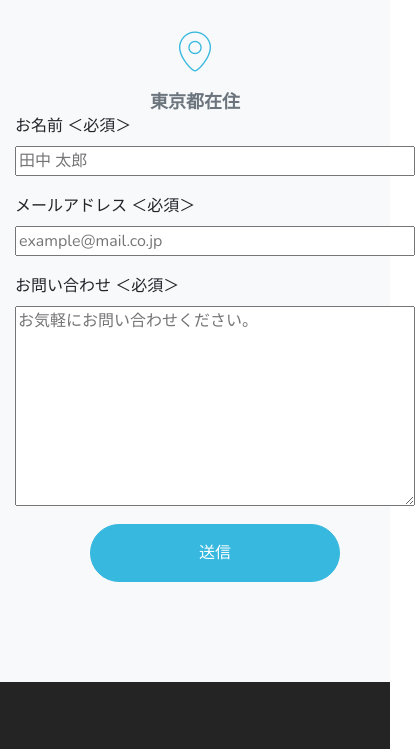
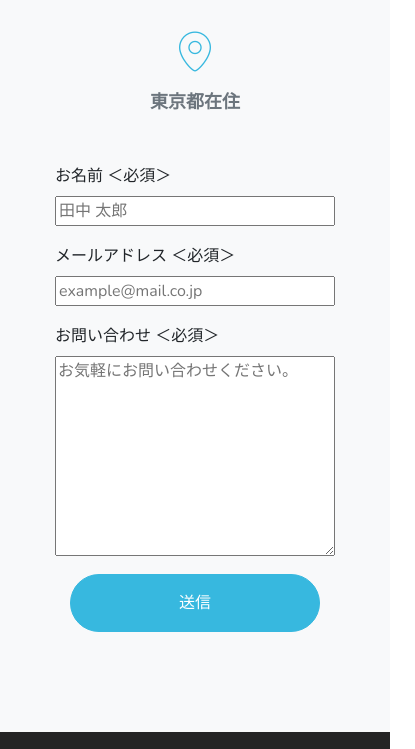
Before and after one commit to mizu-uki/first-website, a plain HTML site: page index.html in a window 390 px wide. Shown: the part 4150-4899 px from the top of the page, 415 px wide, since content can reach past the window. Drawn offline with nearby package versions, Linux system fonts and the light colour scheme; files whose address does not match are found by name.

Commit message:
edit form layout

```diff
--- a/css/style.css
+++ b/css/style.css
@@ -762,6 +762,12 @@ form{
     .custom-img img{
         widows: 50%;
     }
+
+    form{
+        width: 280px;
+        margin: 50px auto 0;
+    }
+
 }
 
 @media (max-width: 2560px) {
```
